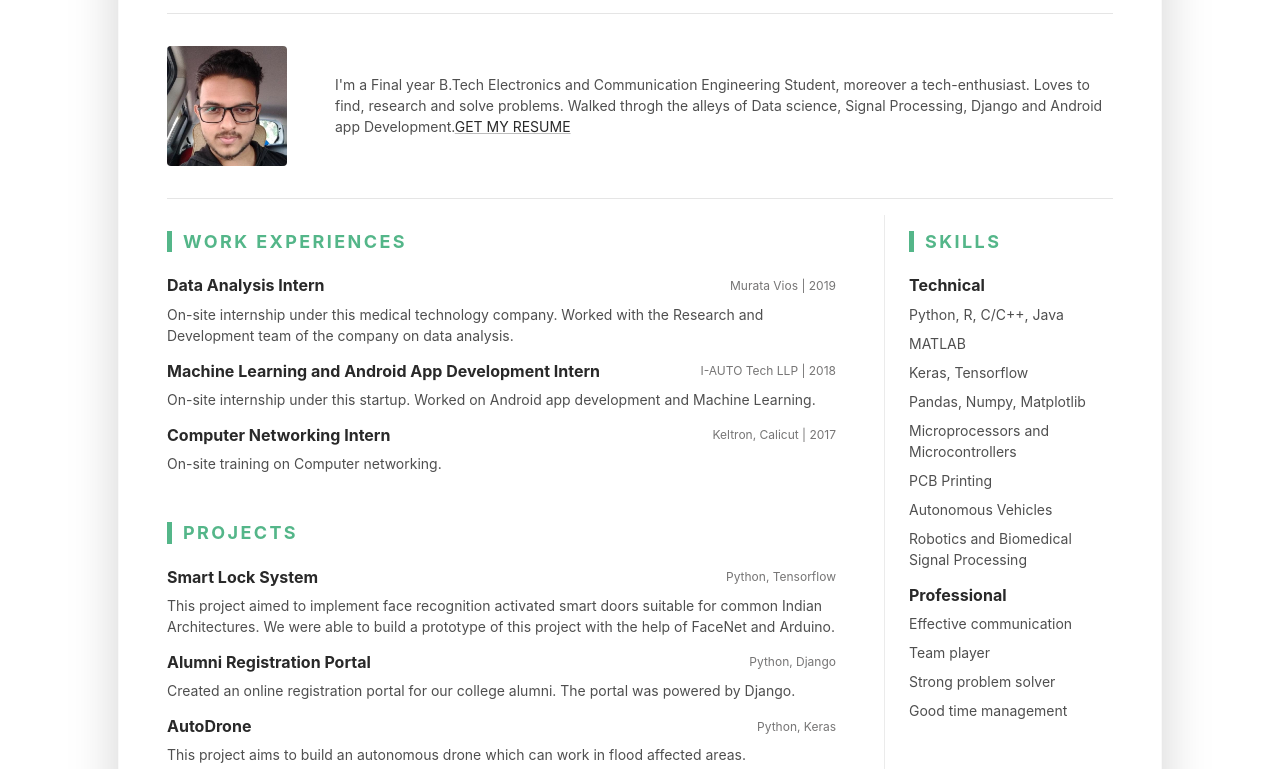
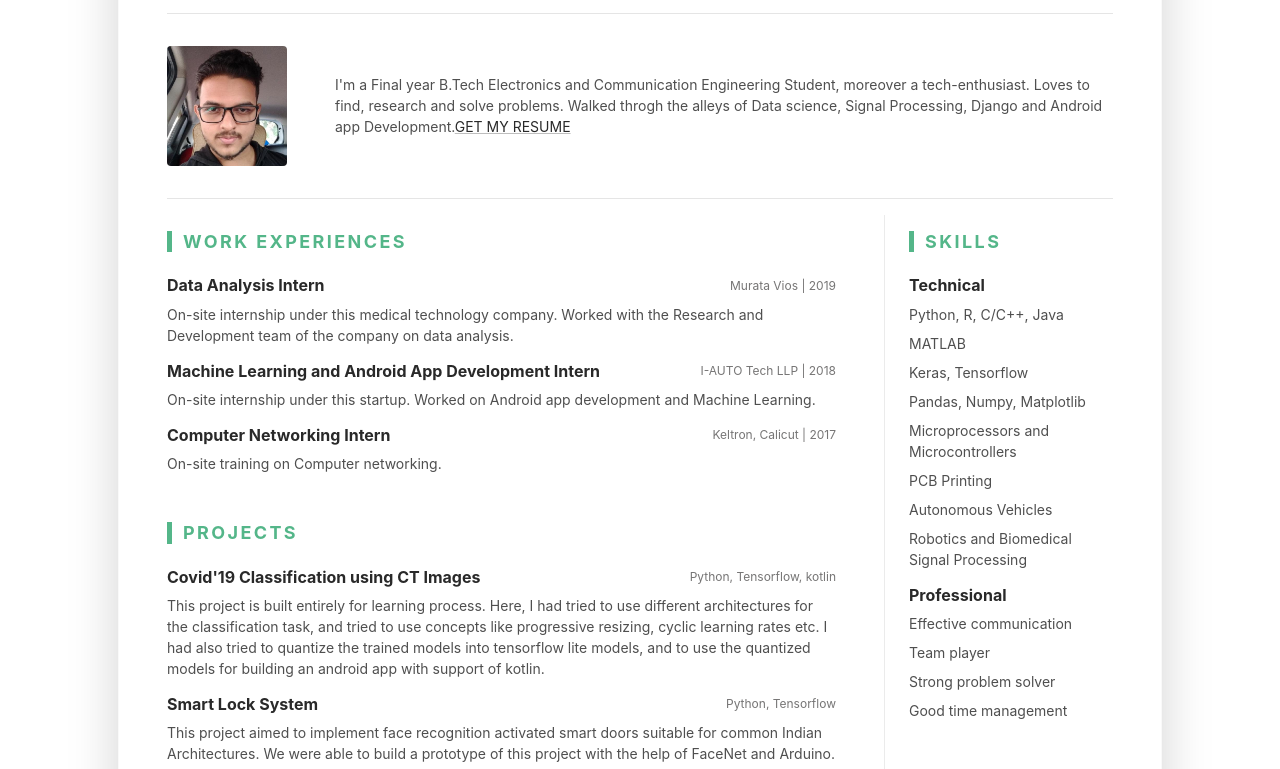
Before and after one commit to Prabharoop/prabharoop.github.io, a plain HTML site: page index.html in a window 1280 px wide. Shown: the part 183-952 px from the top of the page. Drawn offline with Linux system fonts and the light colour scheme.

Commit message:
added project

```diff
--- a/index.html
+++ b/index.html
@@ -141,6 +141,24 @@
 							<section class="project-section py-3">
 								<h3 class="text-uppercase resume-section-heading mb-4">Projects</h3>
 								<div class="item mb-3">
+
+									<div class="item-heading row align-items-center mb-2">
+										<h4 class="item-title col-12 col-md-6 col-lg-8 mb-2 mb-md-0">Covid'19 Classification using CT Images
+										</h4>
+										<div class="item-meta col-12 col-md-6 col-lg-4 text-muted text-left text-md-right">Python, Tensorflow, kotlin</div>
+
+									</div>
+									<div class="item-content">
+										<p>This project is built entirely for learning process. Here, I had tried to use different architectures for the classification task,
+										and tried to use concepts like progressive resizing, cyclic learning rates etc. I had also tried to quantize the trained models into tensorflow lite models,
+										and to use the quantized models for building an android app with support of kotlin.
+										</p>
+
+
+									</div>
+								</div>
+								<div class="item mb-3">
+
 									<div class="item-heading row align-items-center mb-2">
 										<h4 class="item-title col-12 col-md-6 col-lg-8 mb-2 mb-md-0">Smart Lock System
 										</h4>
```
